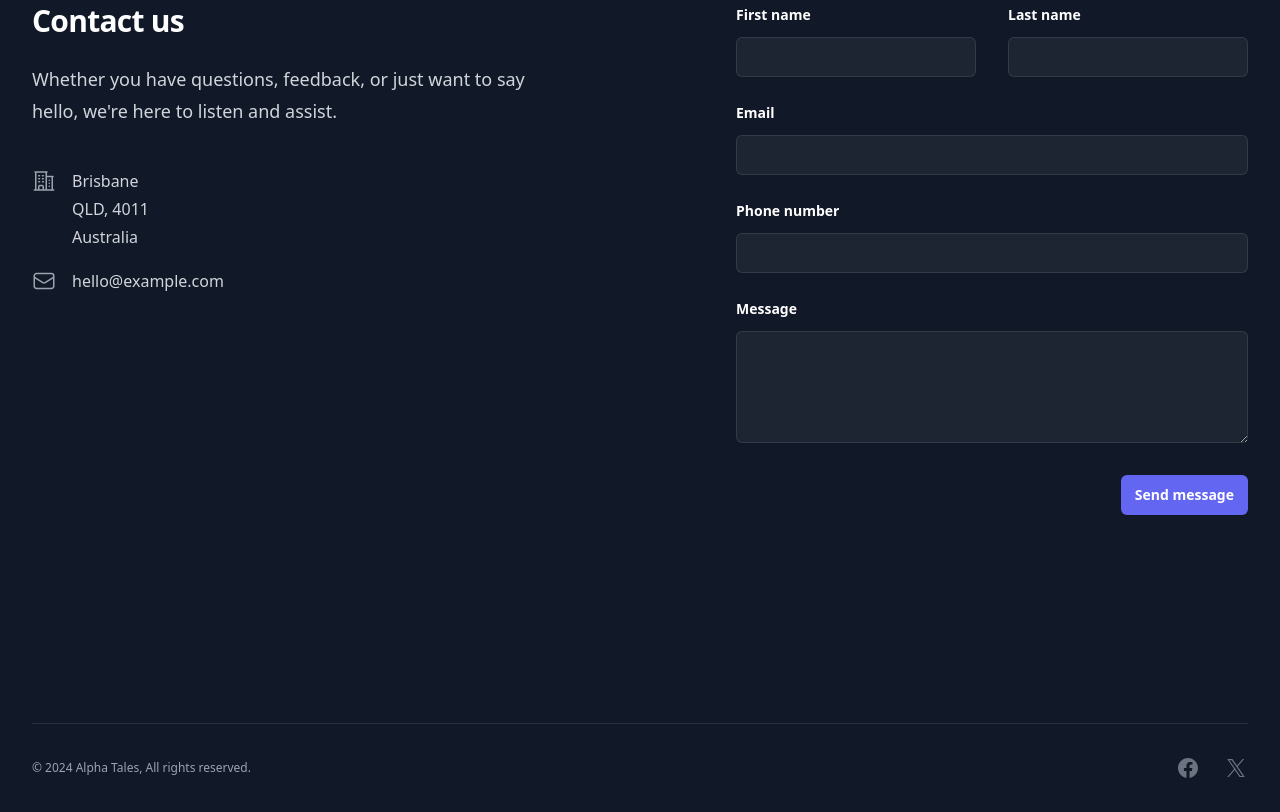
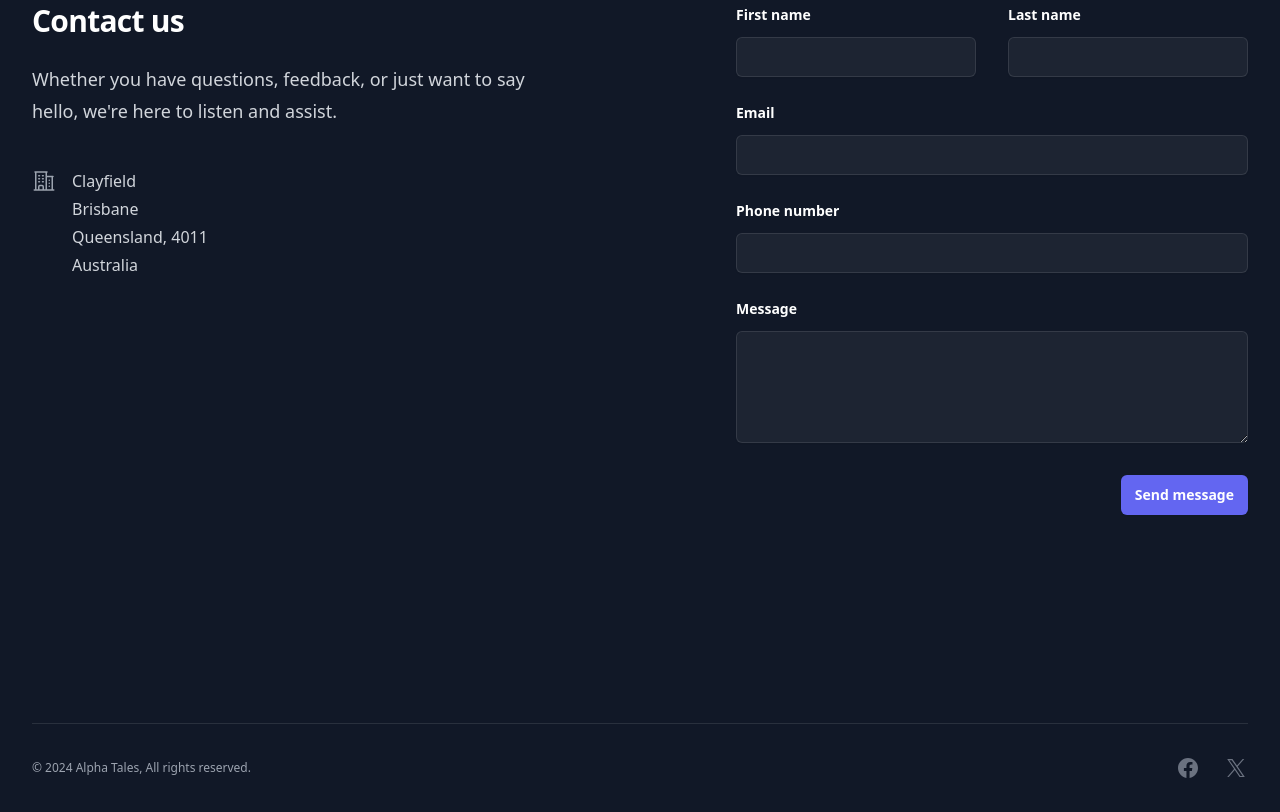
Before and after one commit to alpha-tales/alpha-tales.github.io, a plain HTML site: page index.html in a window 1280 px wide. Shown: the part 2805-3617 px from the top of the page. Drawn offline with nearby package versions, Linux system fonts and the light colour scheme.

Commit message:
Update index.html
updated the address

```diff
--- a/index.html
+++ b/index.html
@@ -243,18 +243,10 @@
                     <path stroke-linecap="round" stroke-linejoin="round" d="M2.25 21h19.5m-18-18v18m10.5-18v18m6-13.5V21M6.75 6.75h.75m-.75 3h.75m-.75 3h.75m3-6h.75m-.75 3h.75m-.75 3h.75M6.75 21v-3.375c0-.621.504-1.125 1.125-1.125h2.25c.621 0 1.125.504 1.125 1.125V21M3 3h12m-.75 4.5H21m-3.75 3.75h.008v.008h-.008v-.008zm0 3h.008v.008h-.008v-.008zm0 3h.008v.008h-.008v-.008z" />
                   </svg>
                 </dt>
-                <dd>Brisbane<br>QLD, 4011 <br>Australia</dd>
+                <dd>Clayfield<br>Brisbane<br>Queensland, 4011 <br>Australia</dd>
               </div>
 
-              <div class="flex gap-x-4">
-                <dt class="flex-none">
-                  <span class="sr-only">Email</span>
-                  <svg class="h-7 w-6 text-gray-400" fill="none" viewBox="0 0 24 24" stroke-width="1.5" stroke="currentColor" aria-hidden="true">
-                    <path stroke-linecap="round" stroke-linejoin="round" d="M21.75 6.75v10.5a2.25 2.25 0 01-2.25 2.25h-15a2.25 2.25 0 01-2.25-2.25V6.75m19.5 0A2.25 2.25 0 0019.5 4.5h-15a2.25 2.25 0 00-2.25 2.25m19.5 0v.243a2.25 2.25 0 01-1.07 1.916l-7.5 4.615a2.25 2.25 0 01-2.36 0L3.32 8.91a2.25 2.25 0 01-1.07-1.916V6.75" />
-                  </svg>
-                </dt>
-                <dd><a class="hover:text-white" href="mailto:hello@example.com">hello@example.com</a></dd>
-              </div>
+
             </dl>
           </div>
         </div>
```
